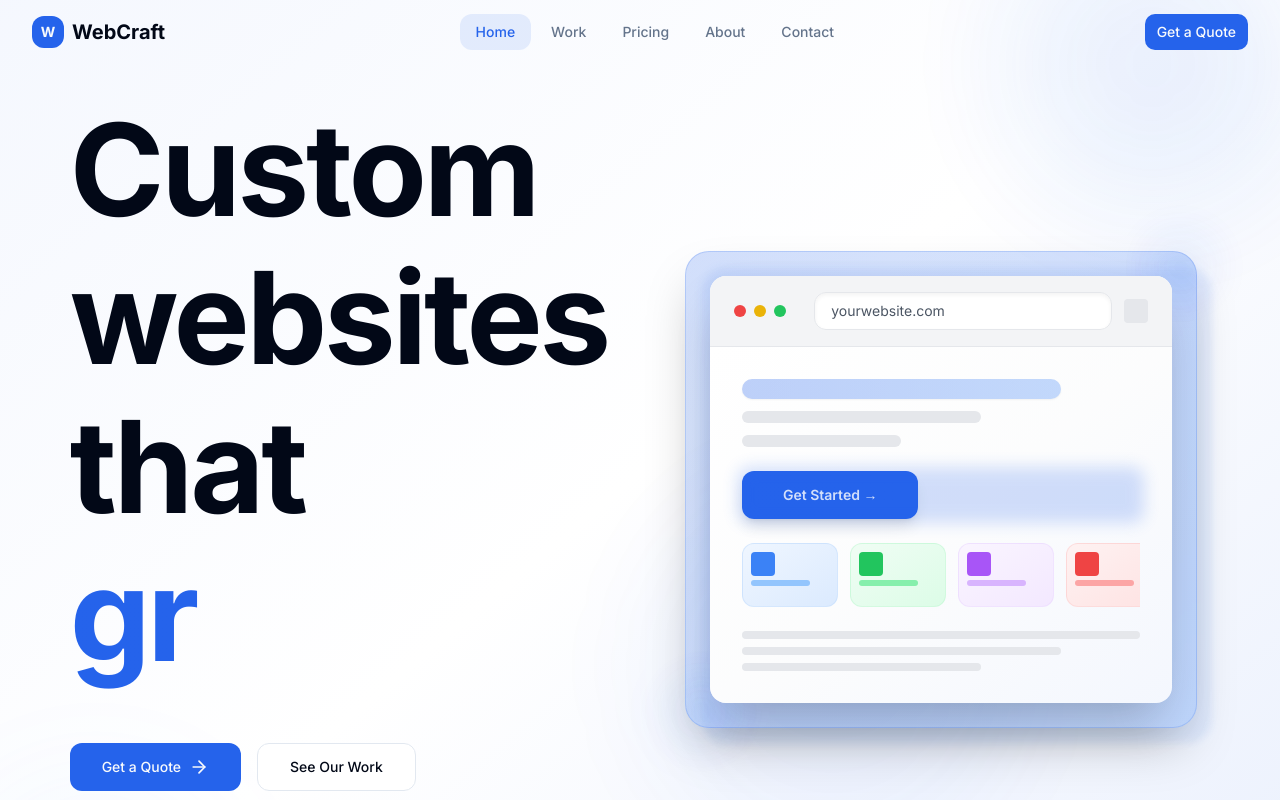
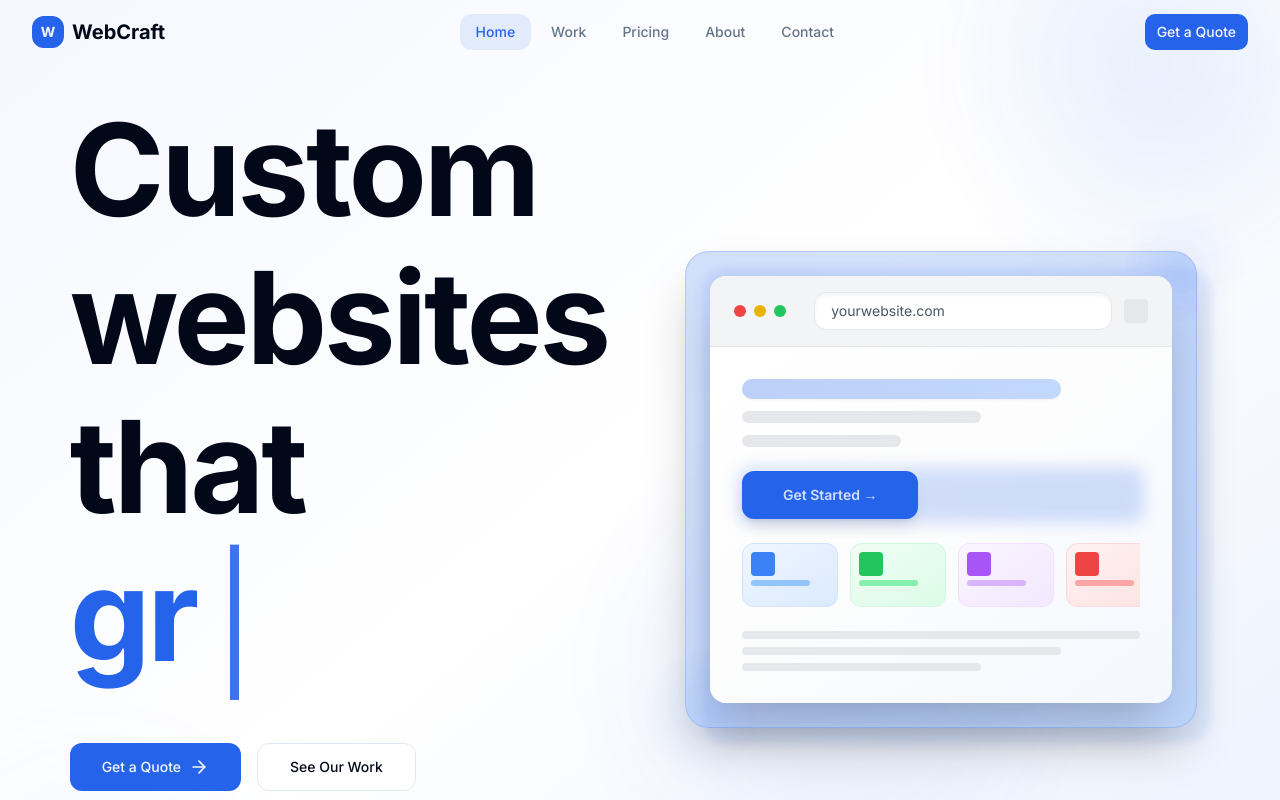
Before and after one commit to henrikbm20/portfolio-website, a React (Vite) app: page / in a window 1280 px wide. Shown: the top 800 px of the page. Built offline with nearby package versions, Linux system fonts and the light colour scheme.

Commit message:
Blinking animation for typewriter
YUP

```diff
--- a/src/pages/Home.tsx
+++ b/src/pages/Home.tsx
@@ -73,7 +73,7 @@ function TypewriterText() {
   return (
     <span className="text-primary bg-gradient-to-r from-primary to-blue-600 bg-clip-text text-transparent relative z-10 inline-block text-left">
       {currentText}
-      <span className="animate-pulse">|</span>
+      <span className="animate-pulse text-primary opacity-100 ml-1 font-thin">│</span>
     </span>
   )
 }
--- a/src/styles/globals.css
+++ b/src/styles/globals.css
@@ -143,3 +143,17 @@
 .delay-1000 {
   animation-delay: 1s;
 }
+
+/* Custom blink animation for typewriter cursor */
+@keyframes blink {
+  0%, 50% {
+    opacity: 1;
+  }
+  51%, 100% {
+    opacity: 0;
+  }
+}
+
+.animate-blink {
+  animation: blink 1s infinite;
+}
```
